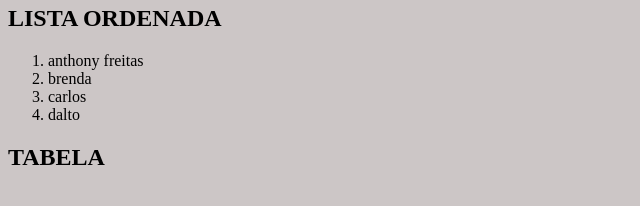
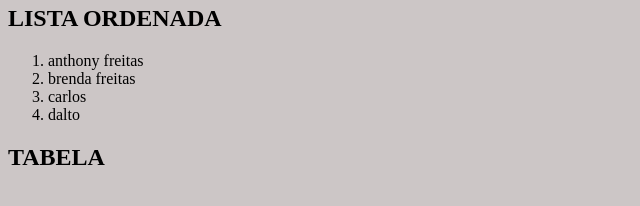
Before and after one commit to anthonyfreitasborges/primeira-pagina, a plain HTML site: page index.html in a window 1280 px wide. Shown: the part 1794-2000 px from the top of the page, 0-640 px from the left. Drawn offline with Linux system fonts and the light colour scheme.

Commit message:
brenda para brenda freitas

```diff
--- a/index.html
+++ b/index.html
@@ -84,7 +84,7 @@ body{background-color: rgba(199, 193, 193, 0.907);}
  <h2>LISTA ORDENADA</h2>
 <ol>
     <li>anthony freitas</li>
-    <li>brenda</li>
+    <li>brenda freitas</li>
     <li>carlos </li>
     <li>dalto </li>
 </ol>
```
